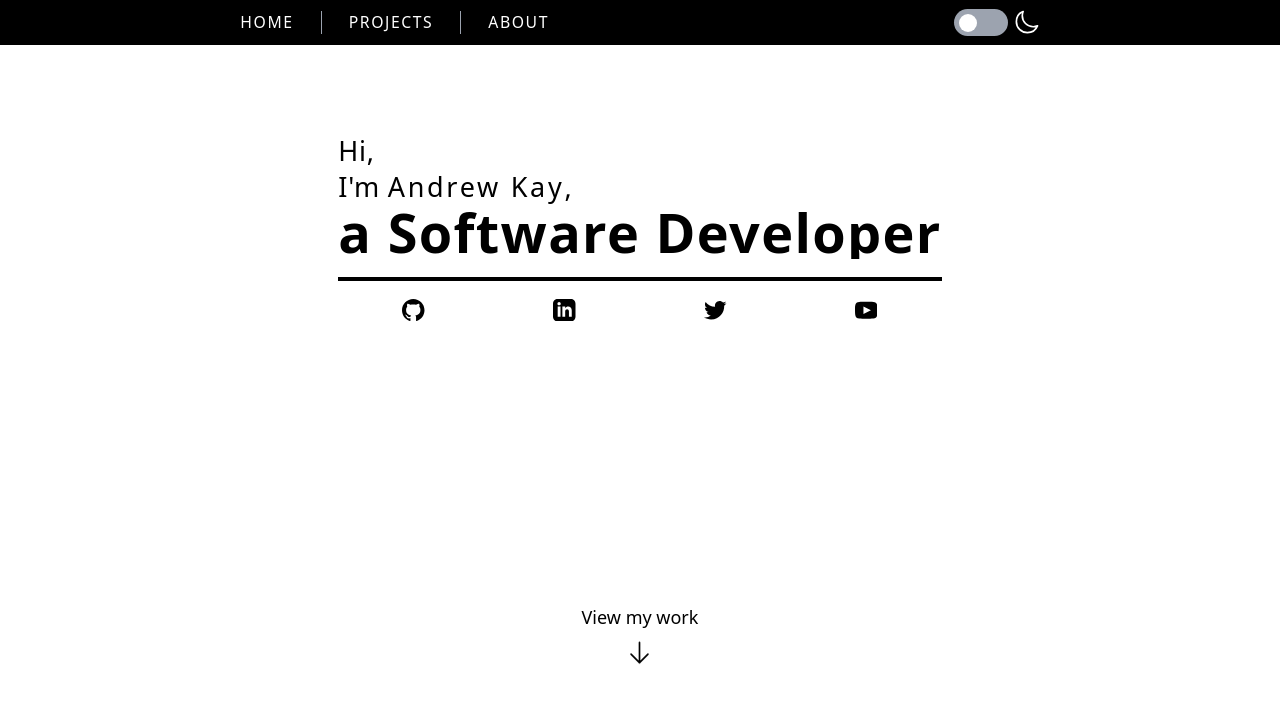
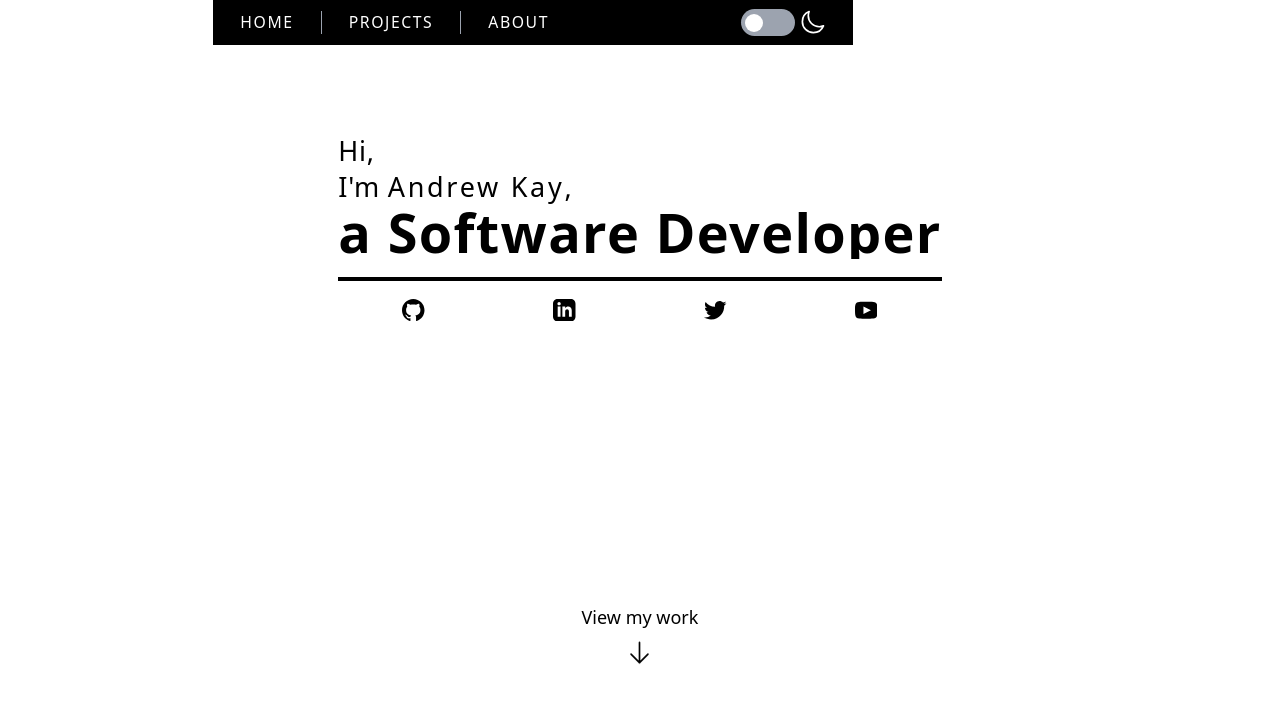
Before and after one commit to andypandy47/personal-website, a Next.js app: page / in a window 1280 px wide. Shown: the top 702 px of the page. Built offline with nearby package versions, Linux system fonts and the light colour scheme.

Commit message:
Add image loading placeholder, ensure project page scrolls to top

```diff
--- a/src/components/header.tsx
+++ b/src/components/header.tsx
@@ -11,10 +11,11 @@ interface IHeaderProps {
 const Header = ({ className = "" }: IHeaderProps) => {
   return (
     <header
-      className={`${className} fixed top-0 flex items-center justify-center w-full text-white dark:text-black lg:bg-black lg:dark:bg-white z-20`}
+      className={`${className} fixed top-0 flex items-center w-full z-20 text-white dark:text-black lg:w-1/2 lg:bg-black lg:dark:bg-white`}
     >
-      <div className="flex items-center justify-end lg:h-10 lg:justify-start lg:w-3/4 xl:w-4/6 2xl:w-1/2">
+      <div className="flex items-center justify-between w-full lg:h-10">
         <HamburgerMenu />
+        <div className="flex flex-row">
           {NavLinks.map((navLink, index) => (
             <Link
               key={navLink.text}
@@ -27,6 +28,7 @@ const Header = ({ className = "" }: IHeaderProps) => {
               {navLink.text}
             </Link>
           ))}
+        </div>
         <DarkModeToggle className="hidden text-white lg:flex lg:flex-1 lg:justify-end dark:text-black" />
       </div>
     </header>
--- a/src/components/image-section.tsx
+++ b/src/components/image-section.tsx
@@ -1,5 +1,6 @@
 import React from "react";
 import Image from "next/image";
+import darkImagePlaceholder from "/public/image_placeholder_dark.png";
 
 interface IImageSectionProps {
   src: string;
@@ -28,7 +29,9 @@ const ImageSection = ({
         src={src}
         alt={alt}
         priority={priority}
-        className={`m-auto ${className}`}
+        className={`m-auto rounded ${className}`}
+        placeholder="blur"
+        blurDataURL={darkImagePlaceholder.blurDataURL}
       />
       <p className="text-xs italic font-thin dark:text-gray-300">
         {description}
--- a/src/components/layout.tsx
+++ b/src/components/layout.tsx
@@ -2,6 +2,7 @@ import { motion } from "framer-motion";
 import { NextSeo } from "next-seo";
 import React, { ReactNode } from "react";
 import Footer from "./footer";
+import Header from "./header";
 
 interface ILayoutProps {
   children: ReactNode;
@@ -64,7 +65,8 @@ const Layout = ({
           },
         ]}
       />
-      <motion.main className="relative flex flex-col w-full min-h-screen m-auto text-black realtive dark:text-white lg:w-3/4 xl:w-4/6 2xl:w-1/2 lg:pt-10">
+      <motion.main className="relative flex flex-col w-full min-h-screen m-auto text-black realtive dark:text-white lg:w-3/4 xl:w-4/6 2xl:w-1/2">
+        <Header />
         {children}
         <Footer />
       </motion.main>
--- a/src/components/projects/project-card.tsx
+++ b/src/components/projects/project-card.tsx
@@ -18,8 +18,9 @@ const ProjectCard = ({ name, detail }: IProjectCardProps) => {
     >
       <Link
         role="button"
-        href={`/projects/${name.toLowerCase()}`}
+        href={`/projects/${name.toLowerCase()}#top`}
         className="flex flex-col w-full text-left transition-colors hover:text-slate-400"
+        scroll={true}
       >
         <h3 className="mb-4 text-3xl font-semibold">{name}</h3>
         <p className="mb-4 text-sm">{detail}</p>
--- a/src/components/projects/project-heading.tsx
+++ b/src/components/projects/project-heading.tsx
@@ -15,6 +15,8 @@ const ProjectHeading = ({
   technologies,
 }: IProjectHeadingProps) => {
   return (
+    <>
+      <div className="h-0 lg:h-10" id="top" />
       <div className="flex flex-col w-full">
         <h1 className="mx-6 my-4 text-3xl font-bold tracking-wide uppercase md:text-4xl">
           {title}
@@ -34,6 +36,7 @@ const ProjectHeading = ({
           </div>
         </div>
       </div>
+    </>
   );
 };
 
--- a/src/pages/_app.tsx
+++ b/src/pages/_app.tsx
@@ -3,14 +3,12 @@ import type { AppProps } from "next/app";
 import "styles/globals.css";
 
 import { Inter } from "@next/font/google";
-import Header from "components/header";
 
 const inter = Inter({ subsets: ["latin"] });
 
 export default function App({ Component, pageProps }: AppProps) {
   return (
     <>
-      <Header />
       <Component {...pageProps} className={inter.className} />
     </>
   );
--- a/src/styles/globals.css
+++ b/src/styles/globals.css
@@ -17,10 +17,19 @@ body,
   max-height: 100vh;
 }
 
+body {
+  /* overflow-x: hidden; */
+}
+
 #__next {
   scroll-behavior: smooth;
   scroll-snap-type: y mandatory;
   position: relative;
+  /* overflow-x: hidden; */
+}
+
+main {
+  /* overflow-x: hidden; */
 }
 
 html {
```
Also changed, not shown: public/image_placeholder_dark.png (added). Lines whose indentation alone changed are shown as unchanged.
